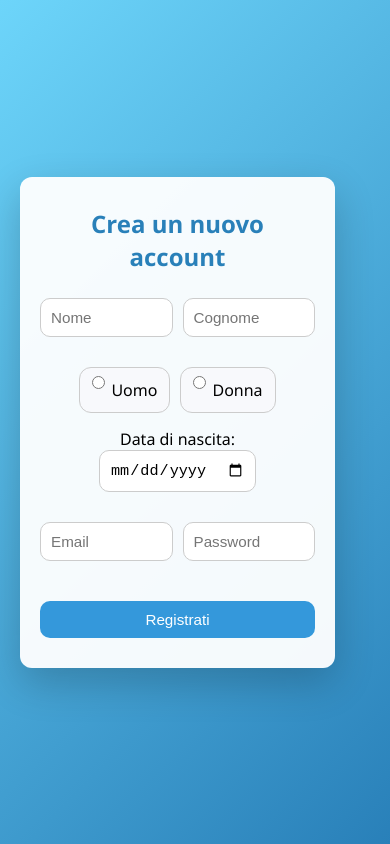
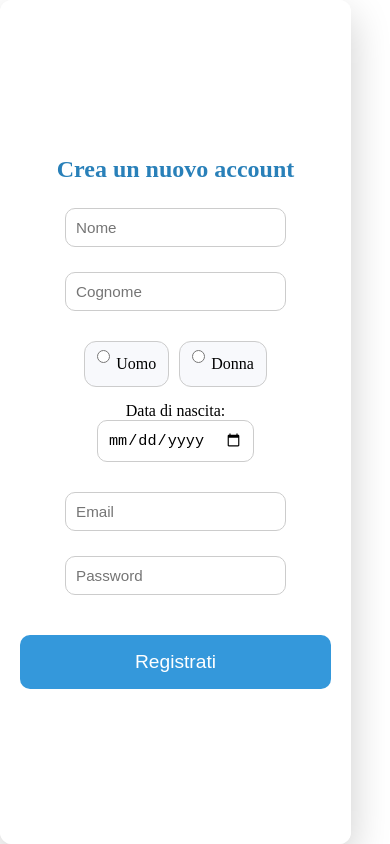
Before and after one commit to RaresMarian/my-project, a website: page public/register/register.html in a window 390 px wide. Drawn offline with Linux system fonts and the light colour scheme.

Commit message:
modify register and login page css

```diff
--- a/public/css/stylesheet.css
+++ b/public/css/stylesheet.css
@@ -5,7 +5,6 @@
   --verde-chiaro: #dff8f1;
   --verde-scuro: #2a6b57;
   --ombra-verde: rgba(60, 180, 137, 0.25);
-  /* ⭐ NUOVO GRADIENTE CHE HAI SCELTO ⭐ */
   --gradiente-hero: linear-gradient(-225deg, #20E2D7 0%, #F9FEA5 100%);
 }
 
--- a/public/login/accedi.css
+++ b/public/login/accedi.css
@@ -1,4 +1,4 @@
-/* RESET E STILI BASE */
+
 * {
   box-sizing: border-box;
   margin: 0;
@@ -13,6 +13,7 @@ body {
   align-items: center;
   background: linear-gradient(135deg, #6dd5fa, #2980b9);
   color: #333;
+  padding: 20px;
 }
 
 /* LOGIN BOX MODERNA */
@@ -95,11 +96,33 @@ body {
 
 /* RESPONSIVE */
 @media (max-width: 480px) {
+  body {
+    height: 100vh;
+    padding: 0;
+    align-items: flex-start;
+  }
+
   .login-box {
-    width: 90%;
-    padding: 30px 20px;
-    border-radius: 10px;
+    width: 100%;
+    height: 100vh;
+    max-width: 100%;
+    border-radius: 0;
+    padding: 50px 25px;
+    justify-content: center;
   }
+
+  .login-box h1 {
+    font-size: 2rem;
+    margin-bottom: 40px;
+  }
+
+  .login-box input:not([type="button"]),
+  .login-box input[type="button"] {
+    font-size: 1.1rem;
+    padding: 14px;
+  }
+}
+
 
   .login-box h1 {
     font-size: 1.5rem;
@@ -110,4 +133,3 @@ body {
     font-size: 0.95rem;
     padding: 10px;
   }
-}
--- a/public/register/style_register.css
+++ b/public/register/style_register.css
@@ -5,14 +5,46 @@
   box-sizing: border-box;
 }
 
-body {
-  height: 100vh;
-  display: flex;
-  justify-content: center;
-  align-items: center;
-  background: linear-gradient(135deg, #6dd5fa, #2980b9);
-  font-family: 'Segoe UI', Tahoma, Geneva, Verdana, sans-serif;
-  padding: 20px;
+/* FULL SCREEN MOBILE PER REGISTER */
+@media (max-width: 480px) {
+
+  body {
+    height: 100vh;
+    padding: 0;
+    align-items: flex-start;
+  }
+
+  .register-box {
+    width: 100%;
+    height: 100vh;
+    max-width: 100%;
+    border-radius: 0;
+    padding: 50px 25px;
+    justify-content: center;
+  }
+
+  .register-box h2 {
+    font-size: 1.8rem;
+    margin-bottom: 35px;
+  }
+
+  .register-box input,
+  .register-box select {
+    font-size: 1.05rem;
+    padding: 14px;
+  }
+
+  .button {
+    font-size: 1.2rem !important;
+    padding: 16px !important;
+  }
+
+  .nome-completo,
+  .email-password,
+  .data-nascita {
+    flex-direction: column;
+    gap: 12px;
+  }
 }
 
 /* REGISTER BOX MODERNA */
```
